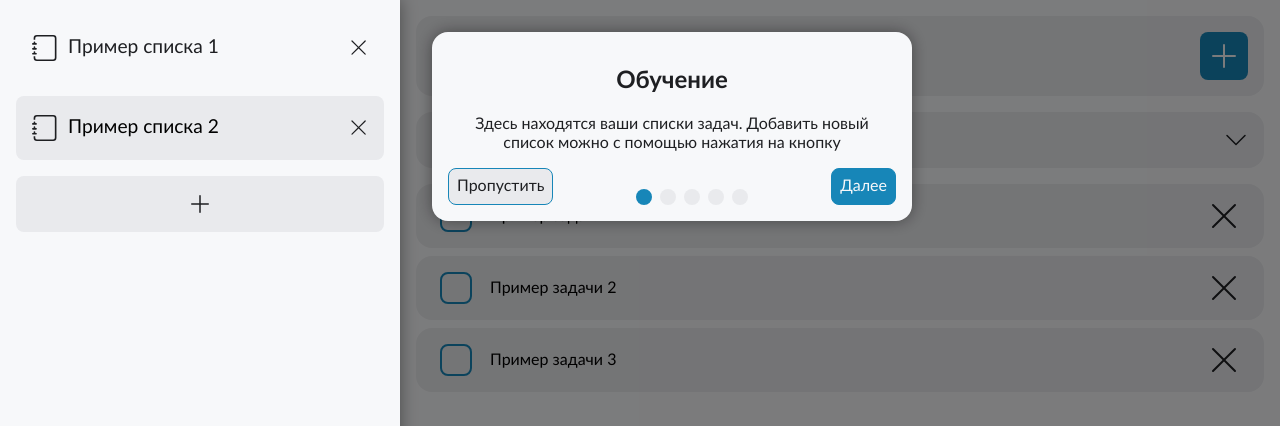
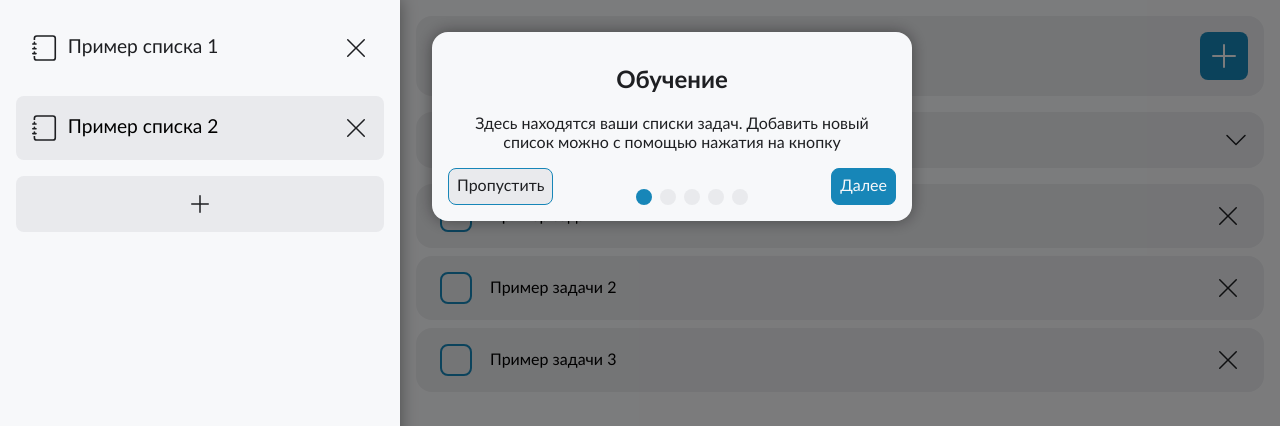
Before and after one commit to gzdewww/todo-react-ts, a React (Vite) app: page / in a window 1280 px wide. Shown: the top 426 px of the page. Built offline with nearby package versions, Linux system fonts and the light colour scheme.

Commit message:
hover & fixes

```diff
--- a/src/UI/Select/Select.module.scss
+++ b/src/UI/Select/Select.module.scss
@@ -9,7 +9,11 @@
   user-select: none;
 
   transition: border-radius var(--transition-fast),
-    filter var(--transition-fast);
+    filter var(--transition-fast), background-color var(--transition-fast);
+
+  &:hover {
+    background-color: var(--bg-main-accent-hover);
+  }
 
   &--expanded {
     border-radius: var(--border-radius) var(--border-radius) 0 0;
--- a/src/components/SideBar/SideBar.module.scss
+++ b/src/components/SideBar/SideBar.module.scss
@@ -8,8 +8,11 @@
     background-color: var(--bg-main-accent);
     width: 100%;
     justify-content: center;
+    &:hover {
+      background-color: var(--bg-main-accent-hover);
+    }
   }
-  &__close{
+  &__close {
     display: none;
     position: fixed;
     font-size: 1.5rem;
@@ -19,6 +22,9 @@
     color: var(--bg-main);
     background-color: var(--accent-primary);
     transition: transform var(--transition-fast);
+    &:hover {
+      background-color: var(--accent-primary-hover);
+    }
   }
 }
 
@@ -31,13 +37,13 @@
     padding-top: 5.5rem;
     transform: translateX(-100vw);
     transition: transform var(--transition-fast);
-    &__close{
+    &__close {
       display: flex;
       transform: translateX(100vw);
     }
-    &--expanded{
+    &--expanded {
       transform: translateX(0);
-      & .sidebar__close{
+      & .sidebar__close {
         transform: translateX(0);
       }
     }
--- a/src/components/SideBarItem/SideBarItem.module.scss
+++ b/src/components/SideBarItem/SideBarItem.module.scss
@@ -13,6 +13,8 @@
 
   border-radius: var(--border-radius-sm);
 
+  transition: background-color var(--transition-fast);
+
   &--active {
     background-color: var(--bg-main-accent);
   }
@@ -20,4 +22,12 @@
   &__icon {
     font-size: 2rem;
   }
+
+  &__delete{
+    font-size: 1.5rem;
+  }
+
+  &:hover {
+    background-color: var(--bg-main-accent-hover);
+  }
 }
--- a/src/components/TaskForm/TaskForm.module.scss
+++ b/src/components/TaskForm/TaskForm.module.scss
@@ -7,20 +7,26 @@
   border-radius: var(--border-radius);
   margin-bottom: 1rem;
 
+  transition: background-color var(--transition-fast);
+
+  &:hover {
+    background-color: var(--bg-main-accent-hover);
+  }
+
   &__input {
     flex-grow: 1;
     line-height: 0;
     font-weight: normal;
   }
 
-  &__button{
+  &__button {
     font-size: 2rem;
     background-color: var(--accent-primary);
-    padding: .5rem;
+    padding: 0.5rem;
     border-radius: var(--border-radius-sm);
     color: var(--bg-main);
 
-    &:hover{
+    &:hover {
       background-color: var(--accent-primary-hover);
     }
   }
--- a/src/components/TaskItem/TaskItem.module.scss
+++ b/src/components/TaskItem/TaskItem.module.scss
@@ -6,7 +6,11 @@
   justify-content: space-between;
   border-radius: var(--border-radius);
   padding: 1rem 1.5rem;
-  transition: var(--transition-fast);
+  transition: background-color var(--transition-fast);
+
+  &:hover {
+    background-color: var(--bg-main-accent-hover);
+  }
 
   &__checkbox {
     cursor: pointer;
@@ -18,7 +22,6 @@
     border: solid var(--accent-primary) 2px;
     transition: filter var(--transition-fast);
     border-radius: 25%;
-    outline: none;
 
     &:hover,
     &:focus-visible {
@@ -28,7 +31,6 @@
     &::after {
       content: "";
       display: inline-block;
-      font-weight: bold;
       position: absolute;
       text-align: center;
       background: var(--accent-primary);
@@ -46,23 +48,19 @@
     }
   }
 
-  &__input:disabled{
+  &__input:disabled {
     text-decoration: line-through;
     color: var(--color-secondary);
   }
 
-  &__filter,
   &__delete {
     color: var(--accent-color);
-    font-size: 2rem;
+    font-size: 1.5rem;
     transition: var(--transition-fast);
   }
 
-  &__filter:hover,
   &__delete:hover,
-  &__filter:focus-visible,
   &__delete:focus-visible {
     filter: drop-shadow(var(--glow-main));
-    outline: none;
   }
 }
--- a/src/hooks/useTasks.ts
+++ b/src/hooks/useTasks.ts
@@ -1,5 +1,5 @@
 import { nanoid } from "nanoid";
-import { useCallback, useEffect, useMemo } from "react";
+import { useCallback, useMemo } from "react";
 
 import type { List } from "../types/list";
 import type { Task } from "../types/task";
```
